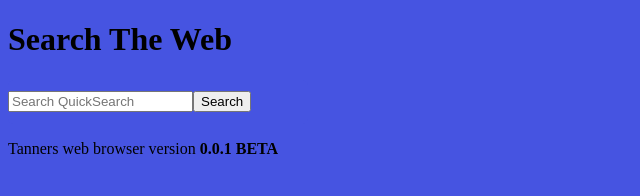
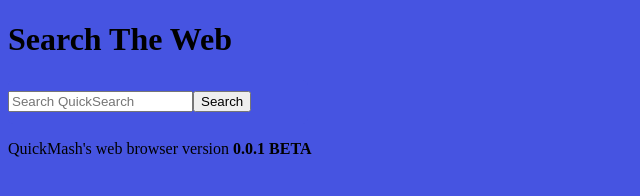
Before and after one commit to QuickMash/search, a plain HTML site: page index.html in a window 1280 px wide. Shown: the whole page, without its empty margins (0-640 px from the left). Drawn offline with Linux system fonts and the light colour scheme.

Commit message:
Update index.html

```diff
--- a/index.html
+++ b/index.html
@@ -26,4 +26,4 @@
          <input type="submit" value="Search" onclick="show()">
    </form>
 <footer>
-  <p>Tanners web browser version<b> 0.0.1 BETA</b></p>
+  <p>QuickMash's web browser version<b> 0.0.1 BETA</b></p>
```
